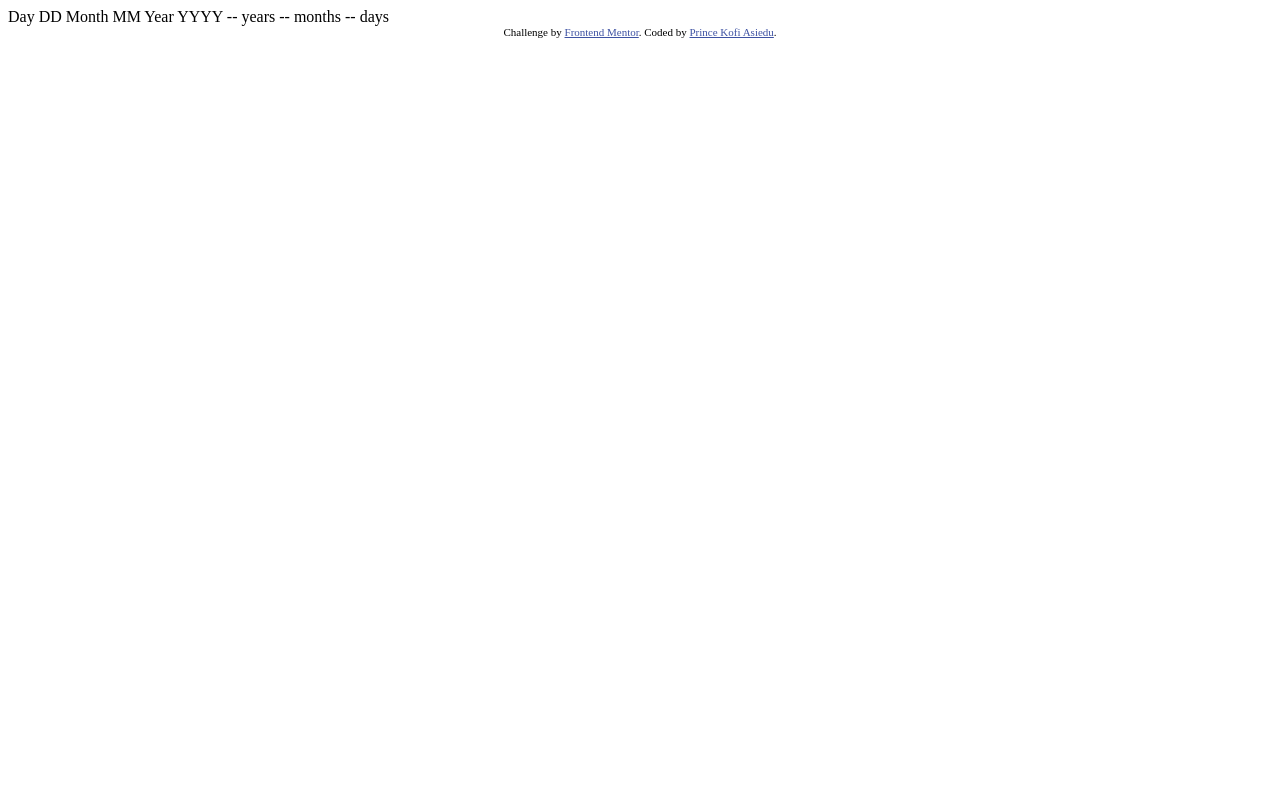
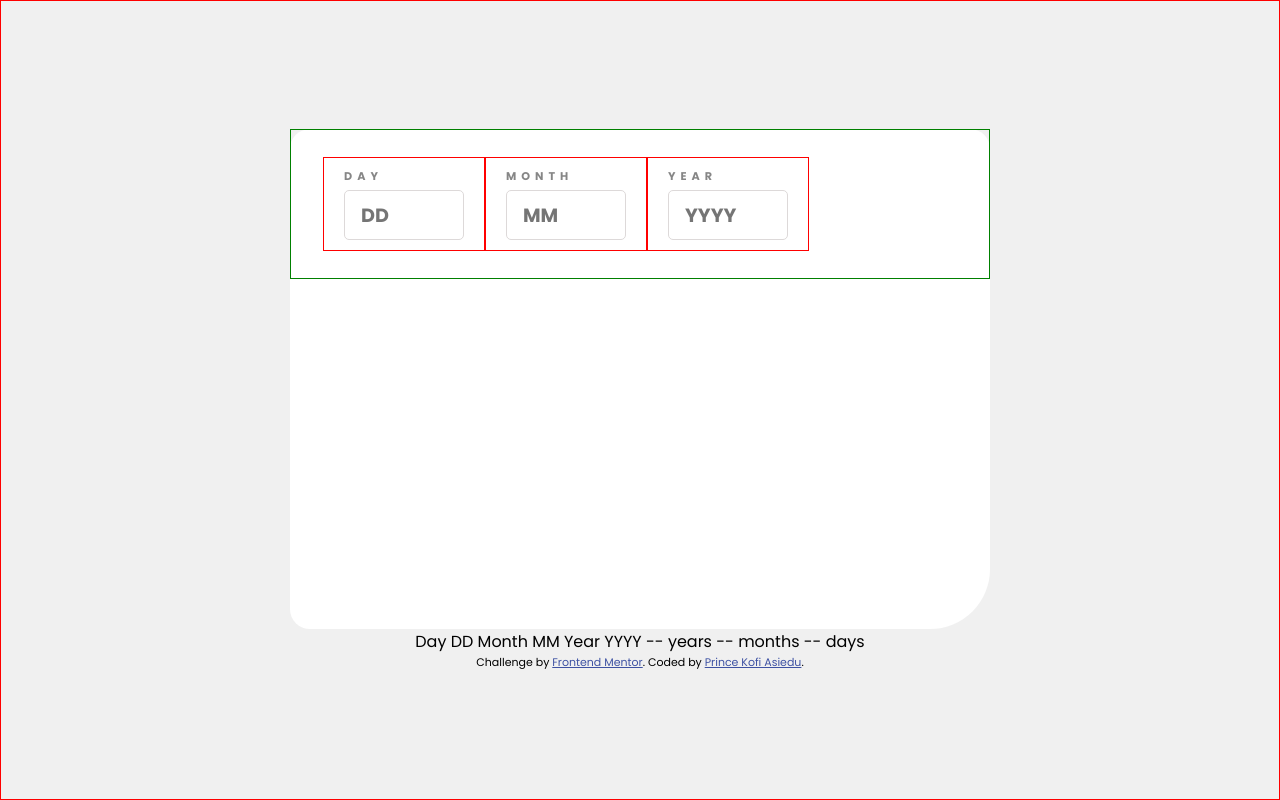
Before and after one commit to Asiedu13/my-age-project, a plain HTML site: page index.html in a window 1280 px wide. Drawn offline with Linux system fonts and the light colour scheme.

Commit message:
Added the date section html

```diff
--- a/assets/css/main.css
+++ b/assets/css/main.css
@@ -1,6 +1,74 @@
-body {
+@font-face {
+  font-family: poppins_regular;
+  src: url(../fonts/Poppins-Regular.ttf);
+}
+@font-face {
+  font-family: poppins_bold;
+  src: url(../fonts/Poppins-Bold.ttf);
+}
+@font-face {
+  font-family: poppins_regular_i;
+  src: url(../fonts/Poppins-Italic.ttf);
+}
+* {
   margin: 0;
   padding: 0;
   box-sizing: border-box;
+}
+
+body {
+  font-family: poppins_regular;
+  width: 100%;
+  height: 100vh;
   background-color: #F0F0F0;
+  display: flex;
+  flex-direction: column;
+  justify-content: center;
+  align-items: center;
+  border: 1px solid red;
+}
+
+main {
+  background: #fff;
+  width: 700px;
+  height: 500px;
+  border-radius: 20px 20px 60px 20px;
+}
+
+.date_input_section {
+  border: 1px solid green;
+  height: 30%;
+  display: flex;
+  align-items: center;
+  padding: 2rem;
+}
+.date_input_section_elem {
+  display: flex;
+  flex-direction: column;
+  justify-content: flex-start;
+  padding: 10px 20px;
+  border: 1px solid red;
+}
+.date_input_section_elem label {
+  font-size: 0.7rem;
+  font-weight: 400;
+  font-family: poppins_bold;
+  color: #868686;
+  letter-spacing: 5px;
+}
+.date_input_section_elem input {
+  margin-top: 5px;
+  width: 120px;
+  height: 50px;
+  border: none;
+  border: 1px solid #ddd9d9;
+  border-radius: 5px;
+  padding: 1rem;
+  font-size: 1.2rem;
+  font-family: poppins_bold;
+  font-weight: 700;
+}
+.date_input_section_elem .message {
+  font-family: poppins_regular_i;
+  color: red;
 }/*# sourceMappingURL=main.css.map */
--- a/index.html
+++ b/index.html
@@ -5,7 +5,7 @@
   <meta name="viewport" content="width=device-width, initial-scale=1.0"> <!-- displays site properly based on user's device -->
 
   <link rel="icon" type="image/png" sizes="32x32" href="./assets/images/favicon-32x32.png">
-
+  <link rel='stylesheet' href="./assets/css/main.css" >
 
   <title>Frontend Mentor | Age calculator app</title>
 
@@ -16,12 +16,33 @@
   </style>
 </head>
 <body>
+    <main>
+      <!-- Date input segement-->
+      <section class="date_input_section">
+        <section class='date_input_section_elem'>
+          <label> DAY </label>
+          <input type='text' placeholder="DD" />
+          <p class='message'> </p>
 
-  Day
-  DD
+        </section>
+        <section class='date_input_section_elem'>
+          <label> MONTH </label>
+          <input type='text' placeholder="MM" />
+          <p class='message'> </p>
+        </section>
+        <section class='date_input_section_elem'>
+          <label> YEAR</label>
+          <input type='text' placeholder="YYYY" />
+          <p class='message'> </p>
+        </section>
+      </section>
 
-  Month
-  MM
+    </main>
+      Day
+      DD
+
+      Month
+      MM
 
   Year
   YYYY
```
